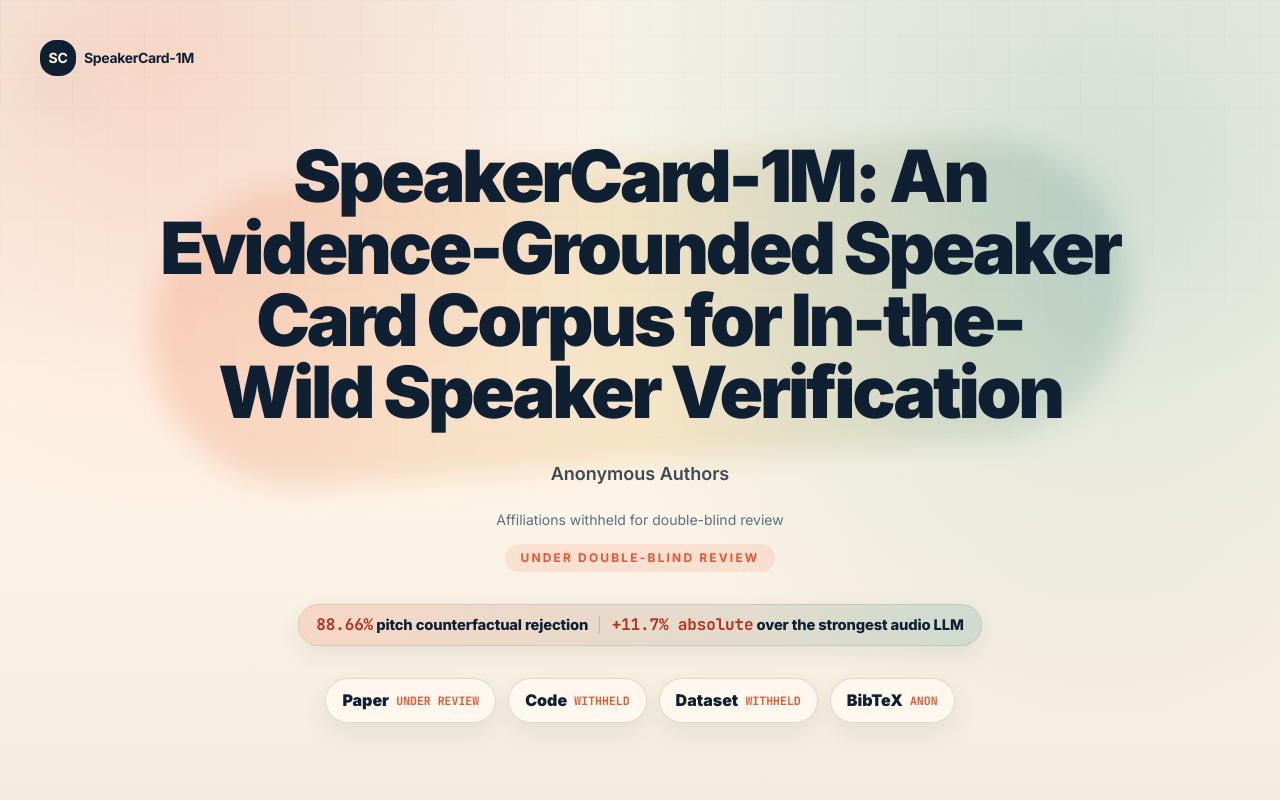
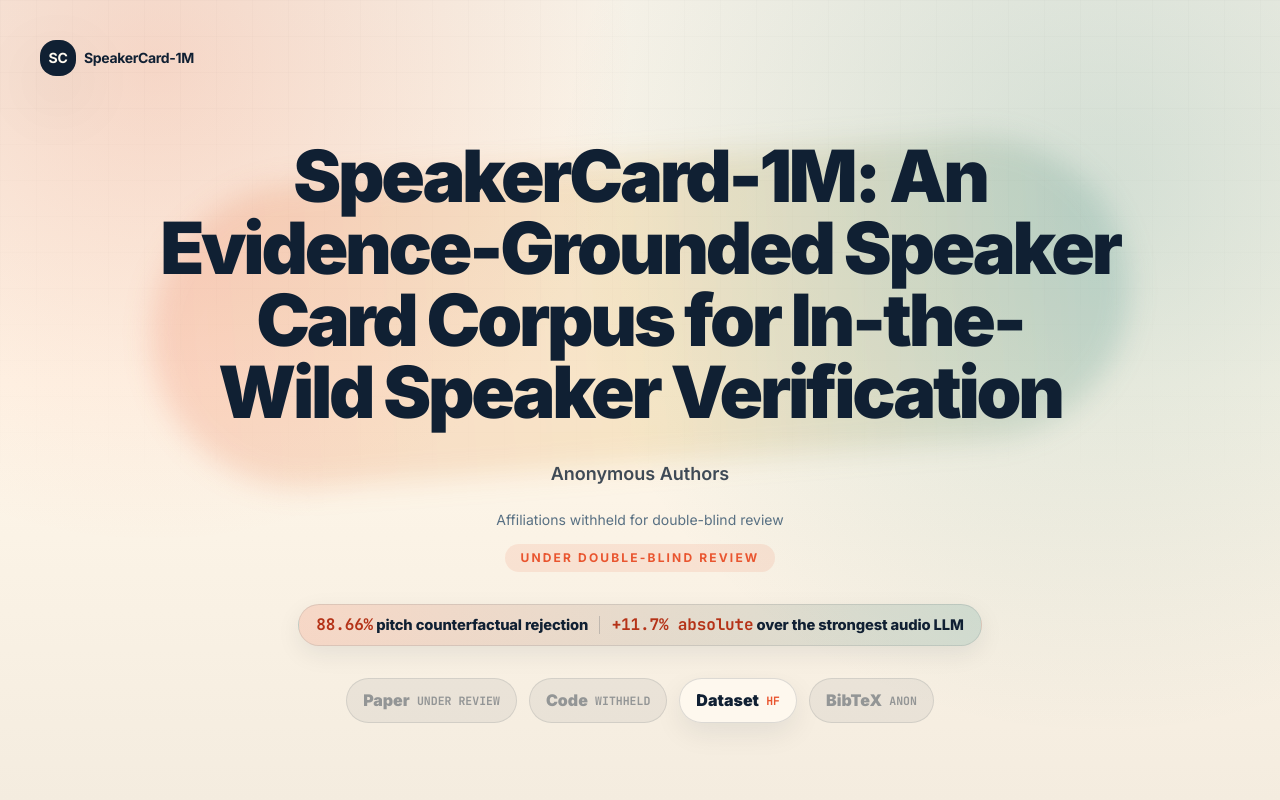
Before and after one commit to dblindconference-submission/speakercard-slt, a plain HTML site: page index.html in a window 1280 px wide. Shown: the top 800 px of the page. Drawn offline with nearby package versions, Linux system fonts and the light colour scheme.

Commit message:
Link anonymized dataset; grey out withheld actions
- Hero: Dataset button now links to the anonymized HF dataset; Paper,
  Code, and BibTeX rendered as greyed (aria-disabled) withheld actions.
- Release: Dataset card links to the same HF dataset; reproduction code
  stays withheld; copy and kicker updated to reflect dataset availability.
- CSS: add disabled style for .action-button[aria-disabled] so withheld
  actions read as unavailable across hero and release sections.

```diff
--- a/assets/style.css
+++ b/assets/style.css
@@ -120,6 +120,19 @@ body {
   font-family: "JetBrains Mono", ui-monospace, monospace;
   font-size: 0.72rem;
   text-transform: uppercase;
+}
+
+.action-button[aria-disabled="true"] {
+  background: rgba(16, 32, 51, 0.05);
+  border-color: rgba(16, 32, 51, 0.1);
+  color: rgba(16, 32, 51, 0.4);
+  box-shadow: none;
+  cursor: not-allowed;
+  pointer-events: none;
+}
+
+.action-button[aria-disabled="true"] span {
+  color: rgba(16, 32, 51, 0.4);
 }
 
 .action-button-dark {
--- a/index.html
+++ b/index.html
@@ -87,8 +87,8 @@
           <div class="mt-8 flex flex-wrap justify-center gap-3">
             <span class="action-button" aria-disabled="true">Paper <span>under review</span></span>
             <span class="action-button" aria-disabled="true">Code <span>withheld</span></span>
-            <span class="action-button" aria-disabled="true">Dataset <span>withheld</span></span>
-            <button class="action-button" type="button" data-open-bibtex>BibTeX <span>anon</span></button>
+            <a class="action-button" href="https://huggingface.co/datasets/dblind/speakercard-1m-anonymous" target="_blank" rel="noopener noreferrer">Dataset <span>HF</span></a>
+            <span class="action-button" aria-disabled="true">BibTeX <span>anon</span></span>
           </div>
         </section>
       </div>
@@ -674,14 +674,14 @@
       <section id="release" class="mx-auto max-w-6xl px-5 py-14 sm:px-8 lg:px-10">
         <div class="release-card">
           <div>
-            <span class="kicker">Release · withheld during review</span>
+            <span class="kicker">Release · anonymized dataset available</span>
             <h2 class="mt-3 text-3xl font-black tracking-tight sm:text-4xl">Annotation layer, protocols, and baselines</h2>
             <p class="mt-4 max-w-3xl text-base leading-7 text-muted">
-              SpeakerCard-1M releases metadata and benchmark protocols only. Original VoxCeleb/CN-Celeb audio is not redistributed; released audio identifiers are source-relative lookup keys. All public release links (dataset card, reproduction code) are withheld until camera-ready to preserve anonymity under double-blind review.
+              SpeakerCard-1M releases metadata and benchmark protocols only. Original VoxCeleb/CN-Celeb audio is not redistributed; released audio identifiers are source-relative lookup keys. The anonymized dataset card is available now; reproduction code is withheld until camera-ready to preserve anonymity under double-blind review.
             </p>
           </div>
           <div class="mt-7 flex flex-wrap gap-3">
-            <span class="action-button action-button-dark" aria-disabled="true">Dataset card <span>withheld</span></span>
+            <a class="action-button action-button-dark" href="https://huggingface.co/datasets/dblind/speakercard-1m-anonymous" target="_blank" rel="noopener noreferrer">Dataset card <span>HF</span></a>
             <span class="action-button action-button-dark" aria-disabled="true">Reproduction code <span>withheld</span></span>
             <button class="action-button action-button-dark" type="button" data-open-bibtex>Cite (anonymous)</button>
           </div>
```
